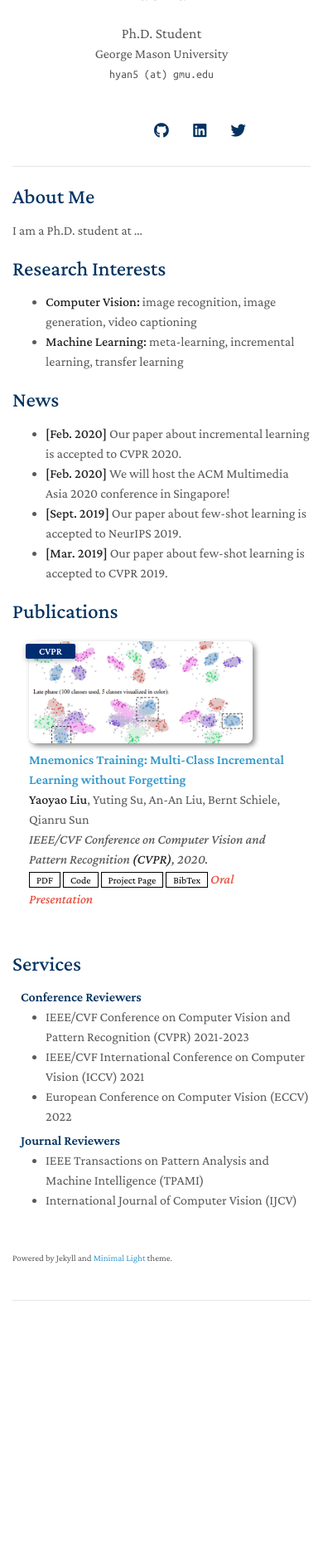
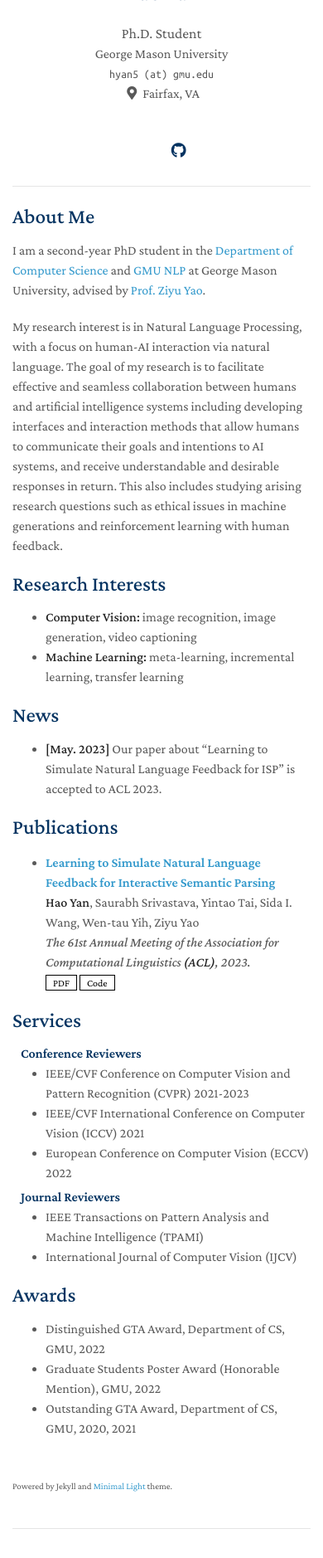
Before and after one commit to hyan5/hyan5.github.io, a Jekyll site: the page built from index.md, in a window 390 px wide, cut to the strip 157-2035 px from the top of the page. Shown: the whole strip at 83% size. Built offline with Jekyll 4.4.1, drawn with Linux system fonts in a browser that asks for light colours; nearby versions of some CDN libraries; a style sheet for code colours, icons or effects is not loaded; our own code applies the rules of GitHub Pages for plain Markdown files; before the commit the page ends 1760 px from its top, so only the background shows below that.

Commit message:
batch update

```diff
--- a/_config.yml
+++ b/_config.yml
@@ -2,28 +2,29 @@
 title: Hao Yan
 position: Ph.D. Student
 affiliation: George Mason University
+affiliation_link: https://www.gmu.edu/
 location: Fairfax, VA
 email: hyan5 (at) gmu.edu
 
 # Search Engine Optimization (SEO)
 # The following information is used to improve the website traffic from search engines, e.g., Google.
-keywords: minimal light
+keywords: Hao's Homepage
 description: The Minimal Light is a simple and elegant jekyll theme for academic personal homepage.
 canonical: https://minimal-light-theme.yliu.me/
 
 # Links
 # If you don't need one of them, you may delete the corresponding line.
-google_scholar: https://scholar.google.com/
-cv_link: assets/files/curriculum_vitae.pdf
-github_link: https://github.com/
-linkedin: https://www.linkedin.com/
-twitter: https://twitter.com/
+# google_scholar: https://scholar.google.com/
+cv_link: assets/files/Curriculum_Vitae_Hao.pdf
+github_link: https://github.com/hyan5
+# linkedin: https://www.linkedin.com/
+# twitter: https://twitter.com/
 
 # Images (e.g., your profile picture and your website's favicon)
 # "favicon" and "favicon_dark" are used for the light and dark modes, respectively.
 avatar: ./assets/img/avatar.png
-favicon: ./assets/img/favicon.png
-favicon_dark: ./assets/img/favicon-dark.png
+favicon: ./assets/img/favicon-hy.png
+favicon_dark: ./assets/img/favicon-dark-hy.png
 
 # Footnote
 # You may use the option to disable the footnote, "Powered by Jekyll and Minimal Light theme."
@@ -37,6 +38,8 @@ enable_footnote: true
 # See the guide here: https://docs.github.com/en/pages/setting-up-a-github-pages-site-with-jekyll/adding-a-theme-to-your-github-pages-site-using-jekyll
 remote_theme: yaoyao-liu/minimal-light
 
+# include:
+#   - _pages
 # The following files will be removed from the generated website.
 exclude:
   - Gemfile
--- /dev/null
+++ b/_includes/awards.md
@@ -0,0 +1,5 @@
+## Awards
+
+- Distinguished GTA Award, Department of CS, GMU, 2022
+- Graduate Students Poster Award (Honorable Mention), GMU, 2022
+- Outstanding GTA Award, Department of CS, GMU, 2020, 2021
--- /dev/null
+++ b/_includes/news.md
@@ -0,0 +1,3 @@
+## News
+
+- **[May. 2023]** Our paper about "Learning to Simulate Natural Language Feedback for ISP" is accepted to ACL 2023.
--- a/_includes/publications.md
+++ b/_includes/publications.md
@@ -1,32 +1,18 @@
 <h2 id="publications" style="margin: 2px 0px -15px;">Publications</h2>
 
 <div class="publications">
-<ol class="bibliography">
-
+<ul class="bibliography">
 <li>
-<div class="pub-row">
-
-  <div class="col-sm-3 abbr" style="position: relative;padding-right: 15px;padding-left: 15px;">
-    <img src="assets/img/teaser_example.png" class="teaser img-fluid z-depth-1">
-    <abbr class="badge">CVPR</abbr>
-  </div>
-
-  <div class="col-sm-9" style="position: relative;padding-right: 15px;padding-left: 20px;">
-    <div class="title"><a href="https://arxiv.org/pdf/2002.10211.pdf">Mnemonics Training: Multi-Class Incremental Learning without Forgetting</a></div>
-    <div class="author"><strong>Yaoyao Liu</strong>, Yuting Su, An-An Liu, Bernt Schiele, Qianru Sun</div>
-    <div class="periodical"><em>IEEE/CVF Conference on Computer Vision and Pattern Recognition <strong>(CVPR)</strong>, 2020.</em></div>
+  <div class="col-sm-9" style="position: relative;padding-right: 15px;">
+    <div class="title"><a href="https://arxiv.org/pdf/2305.08195.pdf">Learning to Simulate Natural Language Feedback for Interactive Semantic Parsing</a></div>
+    <div class="author"><strong>Hao Yan</strong>, Saurabh Srivastava, Yintao Tai, Sida I. Wang, Wen-tau Yih, Ziyu Yao</div>
+    <div class="periodical"><em>The 61st Annual Meeting of the Association for Computational Linguistics <strong>(ACL)</strong>, 2023.</em></div>
     <div class="links">
-      <a href="https://arxiv.org/pdf/2002.10211.pdf" class="btn btn-sm z-depth-0" role="button" target="_blank" style="font-size:12px;">PDF</a>
-      <a href="https://github.com/yaoyao-liu/mnemonics" class="btn btn-sm z-depth-0" role="button" target="_blank" style="font-size:12px;">Code</a>
-      <a href="https://class-il.mpi-inf.mpg.de/mnemonics/" class="btn btn-sm z-depth-0" role="button" target="_blank" style="font-size:12px;">Project Page</a>
-      <a href="https://dblp.uni-trier.de/rec/conf/cvpr/LiuSLSS20.html?view=bibtex" class="btn btn-sm z-depth-0" role="button" target="_blank" style="font-size:12px;">BibTex</a>
-      <strong><i style="color:#e74d3c">Oral Presentation</i></strong>
+      <a href="https://arxiv.org/pdf/2305.08195.pdf" class="btn btn-sm z-depth-0" role="button" target="_blank" style="font-size:12px;">PDF</a>
+      <a href="https://github.com/hyan5/Learning_to_Simulate_NL_Feedback" class="btn btn-sm z-depth-0" role="button" target="_blank" style="font-size:12px;">Code</a>
     </div>
   </div>
-</div>
 </li>
 
-<br>
-
-</ol>
+</ul>
 </div>
--- a/_layouts/homepage.html
+++ b/_layouts/homepage.html
@@ -46,8 +46,12 @@
         {% if site.email %}
         <email>{{ site.email }}</email>
         {% endif %}
+        <br>
+        {% if site.location %}
+        <i class="fas fa-fw fa-map-marker-alt" aria-hidden="true"></i> <autocolor>{{ site.location }}</autocolor>
+        <br>
+        {% endif %}
 
-        <br>
         <br>
         <div class="social-icons">
         {% if site.google_scholar %}
--- a/_sass/minimal-light.scss
+++ b/_sass/minimal-light.scss
@@ -227,8 +227,8 @@ papertitle {
       }
 
       .image.avatar img {
-        // border-radius: 100%;
-        width: 45%;
+        // border-radius: 20%;
+        width: 60%;
         padding: 20px;
         // border: 1px solid #ddd;
         // padding: 3px;
--- a/assets/css/publications.css
+++ b/assets/css/publications.css
@@ -36,7 +36,7 @@ blockquote { background: var(--global-bg-color); border-left: 2px solid var(--gl
 
 .publications h2.year { color: #e8e8e8; border-top: 1px solid #e8e8e8; margin-top: 2rem; margin-bottom: 0rem; text-align: right; }
 
-.publications ol.bibliography { list-style: none; padding: 0; margin-top: 0; }
+.publications ol.bibliography {  padding: 0 0 0 1rem; margin-top: 0; }
 
 .publications ol.bibliography li { min-height: 110px; margin-bottom: 0.5rem; }
 
@@ -80,3 +80,49 @@ blockquote { background: var(--global-bg-color); border-left: 2px solid var(--gl
 .publications ol.bibliography li div.abstract.hidden.open { border-color: var(--global-text-color); }
 
 .publications ol.bibliography li .teaser { border-radius: 8px; box-shadow: 3px 3px 6px #888; height: 123px; width: 270px; margin-top: 5px; margin-left: 5px; margin-bottom: 5px; object-fit: cover; }
+
+
+.publications ul.bibliography {  padding: 0 0 0 2.5em; margin-top: 0; }
+
+.publications ul.bibliography li { min-height: 110px; margin-bottom: 0.5rem; }
+
+.publications ul.bibliography li .abbr { height: 8rem; margin-bottom: 0.5rem; }
+
+.publications ul.bibliography li .abbr abbr { display: inline-block; background-color: var(--global-theme-color); padding-left: 1rem; padding-right: 1rem; position: absolute; top: 8px; left: 16px; }
+
+.publications ul.bibliography li .abbr abbr a { color: white; }
+
+.publications ul.bibliography li .abbr abbr a:hover { text-decoration: none; }
+
+.publications ul.bibliography li .abbr .award { color: var(--global-theme-color) !important; border: 1px solid var(--global-theme-color); }
+
+.publications ul.bibliography li .title { font-weight: bolder; }
+
+.publications ul.bibliography li .author a { border-bottom: 1px var(--global-theme-color); }
+
+.publications ul.bibliography li .author a:hover { border-bottom-style: solid; text-decoration: none; }
+
+.publications ul.bibliography li .author > em { border-bottom: 1px solid; font-style: normal; }
+
+.publications ul.bibliography li .links a.btn { color: #000000; border: 1px solid #000000; padding-left: 0.5rem; padding-right: 0.5rem; padding-top: 0.1rem; padding-bottom: 0.1rem; }
+
+@media (prefers-color-scheme: dark) {
+.publications ul.bibliography li .links a.btn { color: #FFFFFF; border: 1px solid #FFFFFF; padding-left: 0.5rem; padding-right: 0.5rem; padding-top: 0.1rem; padding-bottom: 0.1rem; }
+
+  }
+
+.publications ul.bibliography li .links a.btn:hover { color: var(--global-theme-color); border-color: var(--global-theme-color); }
+
+.publications ul.bibliography li .hidden { font-size: 0.875rem; max-height: 0px; overflow: hidden; text-align: justify; -webkit-transition: 0.15s ease; -moz-transition: 0.15s ease; -ms-transition: 0.15s ease; -o-transition: 0.15s ease; transition: all 0.15s ease; }
+
+.publications ul.bibliography li .hidden p { line-height: 1.4em; margin: 10px; }
+
+.publications ul.bibliography li .hidden pre { font-size: 1em; line-height: 1.4em; padding: 10px; }
+
+.publications ul.bibliography li .hidden.open { max-height: 100em; -webkit-transition: 0.15s ease; -moz-transition: 0.15s ease; -ms-transition: 0.15s ease; -o-transition: 0.15s ease; transition: all 0.15s ease; }
+
+.publications ul.bibliography li div.abstract.hidden { border: dashed 1px var(--global-bg-color); }
+
+.publications ul.bibliography li div.abstract.hidden.open { border-color: var(--global-text-color); }
+
+.publications ul.bibliography li .teaser { border-radius: 8px; box-shadow: 3px 3px 6px #888; height: 123px; width: 270px; margin-top: 5px; margin-left: 5px; margin-bottom: 5px; object-fit: cover; }
--- a/index.md
+++ b/index.md
@@ -4,20 +4,21 @@ layout: homepage
 
 ## About Me
 
-I am a Ph.D. student at ...
+I am a second-year PhD student in the [Department of Computer Science](https://cs.gmu.edu) and [GMU NLP](https://nlp.cs.gmu.edu/) at George Mason University, advised by [Prof. Ziyu Yao](https://ziyuyao.org/#Service).
+
+My research interest is in Natural Language Processing, with a focus on human-AI interaction via natural language. The goal of my research is to facilitate effective and seamless collaboration between humans and artificial intelligence systems including developing interfaces and interaction methods that allow humans to communicate their goals and intentions to AI systems, and receive understandable and desirable responses in return. This also includes studying arising research questions such as ethical issues in machine generations and reinforcement learning with human feedback.
+
+
 
 ## Research Interests
 
 - **Computer Vision:** image recognition, image generation, video captioning
 - **Machine Learning:** meta-learning, incremental learning, transfer learning
 
-## News
-
-- **[Feb. 2020]** Our paper about incremental learning is accepted to CVPR 2020.
-- **[Feb. 2020]** We will host the ACM Multimedia Asia 2020 conference in Singapore!
-- **[Sept. 2019]** Our paper about few-shot learning is accepted to NeurIPS 2019.
-- **[Mar. 2019]** Our paper about few-shot learning is accepted to CVPR 2019.
+{% include_relative _includes/news.md %}
 
 {% include_relative _includes/publications.md %}
 
 {% include_relative _includes/services.md %}
+
+{% include_relative _includes/awards.md %}
```
Also changed, not shown: _data/navigation.yml (added, +9 -0 lines), _includes/publications-backup.md (added, +32 -0 lines), assets/img/ACL23-NL-feedback.png (added), assets/img/favicon-dark-hy.png (added), assets/img/favicon-dark.png (deleted), assets/img/favicon-hy.png (added), assets/img/favicon.png (deleted), assets/img/teaser_example.png (deleted), 2 other files.
